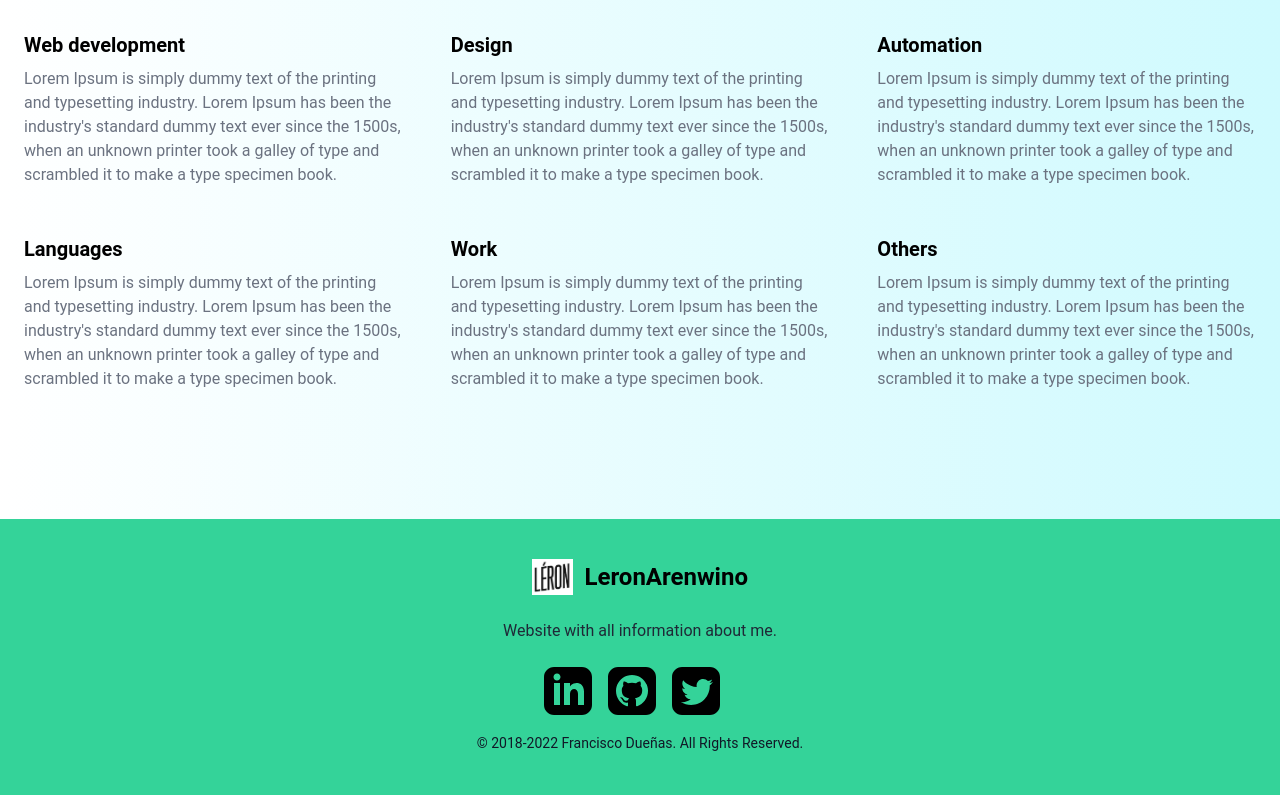
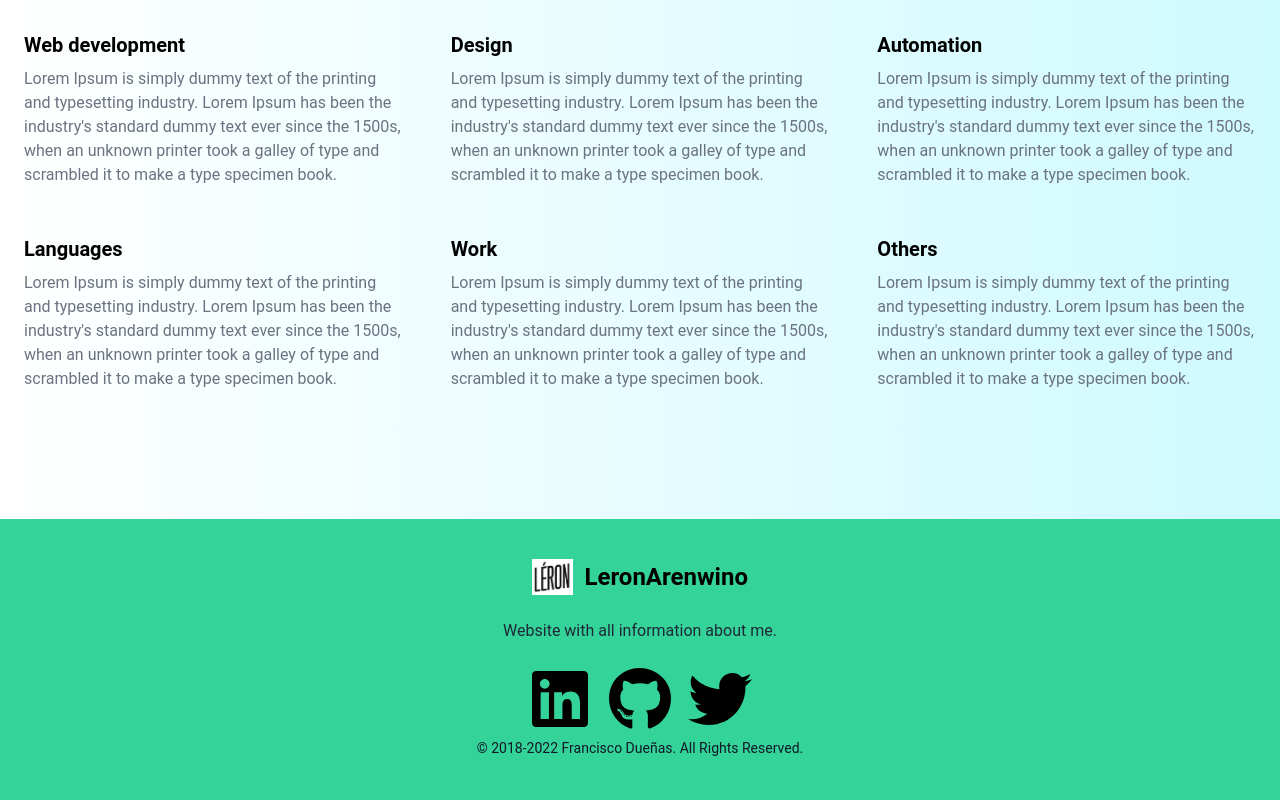
Before and after one commit to LeronArenwino/leronarenwino_page, a Vue app: page / in a window 1280 px wide. Shown: the part 1857-2657 px from the top of the page. Built offline with nearby package versions, Linux system fonts and the light colour scheme; no server answers; the database is empty.

Commit message:
:lipstick: New icons from Fontawesome!

```diff
--- a/src/components/FooterComponent.vue
+++ b/src/components/FooterComponent.vue
@@ -20,45 +20,24 @@
       >
         <li class="flex justify-center items-center">
           <a target="_blank" href="https://www.linkedin.com/in/leronarenwino/"
-            ><svg
-              class="fill-current text-black dark:text-white"
-              xmlns="http://www.w3.org/2000/svg"
-              width="64"
-              height="64"
-              viewBox="0 0 32 32"
-            >
-              <path
-                d="M19 0h-14c-2.761 0-5 2.239-5 5v14c0 2.761 2.239 5 5 5h14c2.762 0 5-2.239 5-5v-14c0-2.761-2.238-5-5-5zm-11 19h-3v-11h3v11zm-1.5-12.268c-.966 0-1.75-.79-1.75-1.764s.784-1.764 1.75-1.764 1.75.79 1.75 1.764-.783 1.764-1.75 1.764zm13.5 12.268h-3v-5.604c0-3.368-4-3.113-4 0v5.604h-3v-11h3v1.765c1.396-2.586 7-2.777 7 2.476v6.759z"
-              /></svg
-          ></a>
+            ><font-awesome-icon
+              icon="fa-brands fa-linkedin"
+              class="w-16 h-16 fill-current text-black dark:text-white mx-2"
+          /></a>
         </li>
         <li class="flex justify-center items-center">
           <a target="_blank" href="https://github.com/LeronArenwino"
-            ><svg
-              class="fill-current text-black dark:text-white"
-              xmlns="http://www.w3.org/2000/svg"
-              width="64"
-              height="64"
-              viewBox="0 0 32 32"
-            >
-              <path
-                d="M19 0h-14c-2.761 0-5 2.239-5 5v14c0 2.761 2.239 5 5 5h14c2.762 0 5-2.239 5-5v-14c0-2.761-2.238-5-5-5zm-4.466 19.59c-.405.078-.534-.171-.534-.384v-2.195c0-.747-.262-1.233-.55-1.481 1.782-.198 3.654-.875 3.654-3.947 0-.874-.312-1.588-.823-2.147.082-.202.356-1.016-.079-2.117 0 0-.671-.215-2.198.82-.64-.18-1.324-.267-2.004-.271-.68.003-1.364.091-2.003.269-1.528-1.035-2.2-.82-2.2-.82-.434 1.102-.16 1.915-.077 2.118-.512.56-.824 1.273-.824 2.147 0 3.064 1.867 3.751 3.645 3.954-.229.2-.436.552-.508 1.07-.457.204-1.614.557-2.328-.666 0 0-.423-.768-1.227-.825 0 0-.78-.01-.055.487 0 0 .525.246.889 1.17 0 0 .463 1.428 2.688.944v1.489c0 .211-.129.459-.528.385-3.18-1.057-5.472-4.056-5.472-7.59 0-4.419 3.582-8 8-8s8 3.581 8 8c0 3.533-2.289 6.531-5.466 7.59z"
-              /></svg
-          ></a>
+            ><font-awesome-icon
+              icon="fa-brands fa-github"
+              class="w-16 h-16 fill-current text-black dark:text-white mx-2"
+          /></a>
         </li>
         <li class="flex justify-center items-center">
           <a target="_blank" href="https://twitter.com/LeronArenwino"
-            ><svg
-              class="fill-current text-black dark:text-white"
-              xmlns="http://www.w3.org/2000/svg"
-              width="64"
-              height="64"
-              viewBox="0 0 32 32"
-            >
-              <path
-                d="M19 0h-14c-2.761 0-5 2.239-5 5v14c0 2.761 2.239 5 5 5h14c2.762 0 5-2.239 5-5v-14c0-2.761-2.238-5-5-5zm-.139 9.237c.209 4.617-3.234 9.765-9.33 9.765-1.854 0-3.579-.543-5.032-1.475 1.742.205 3.48-.278 4.86-1.359-1.437-.027-2.649-.976-3.066-2.28.515.098 1.021.069 1.482-.056-1.579-.317-2.668-1.739-2.633-3.26.442.246.949.394 1.486.411-1.461-.977-1.875-2.907-1.016-4.383 1.619 1.986 4.038 3.293 6.766 3.43-.479-2.053 1.08-4.03 3.199-4.03.943 0 1.797.398 2.395 1.037.748-.147 1.451-.42 2.086-.796-.246.767-.766 1.41-1.443 1.816.664-.08 1.297-.256 1.885-.517-.439.656-.996 1.234-1.639 1.697z"
-              /></svg
-          ></a>
+            ><font-awesome-icon
+              icon="fa-brands fa-twitter"
+              class="w-16 h-16 fill-current text-black dark:text-white mx-2"
+          /></a>
         </li>
       </ul>
       <span class="text-sm text-gray-900 sm:text-center dark:text-gray-300"
```
